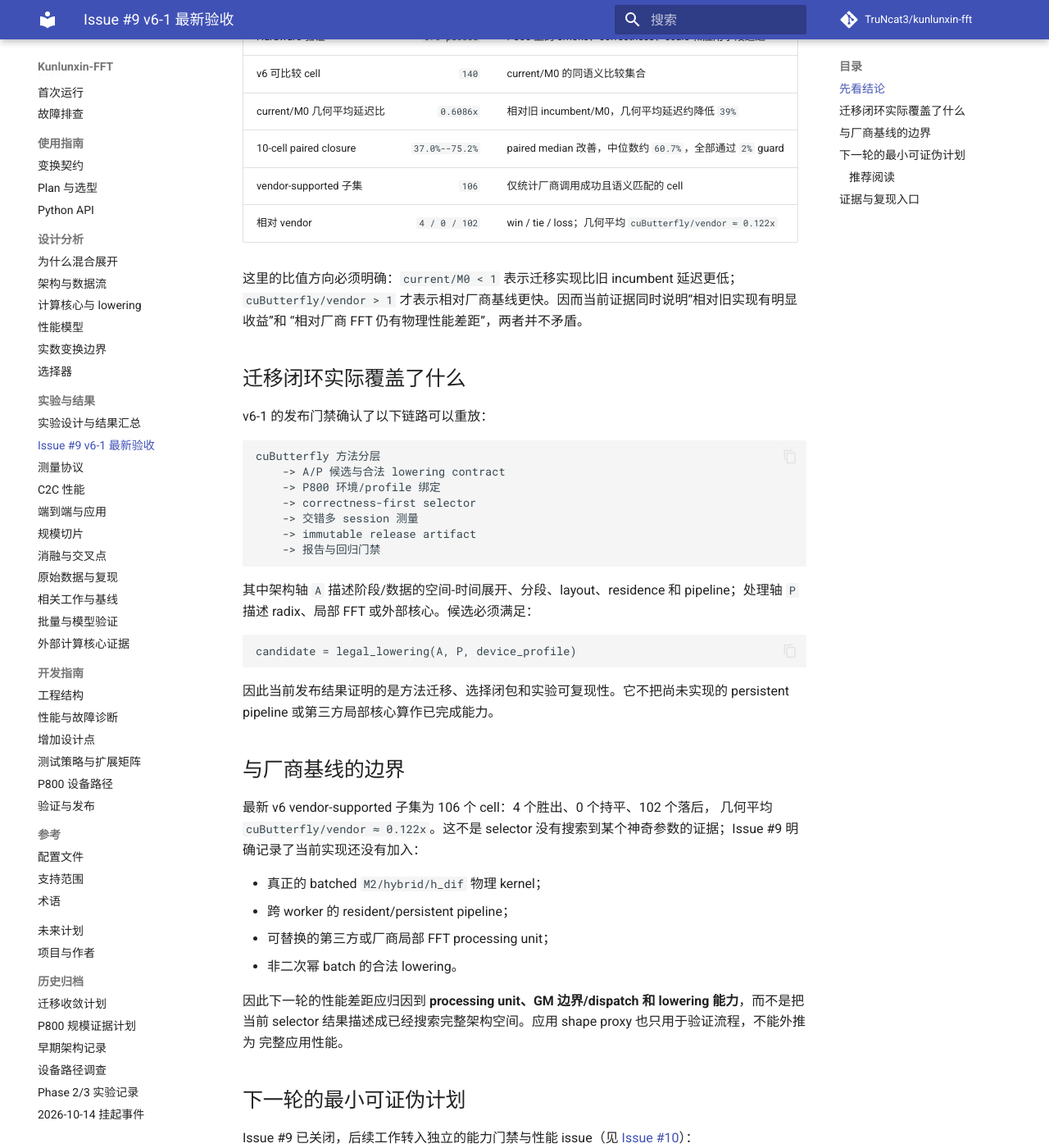
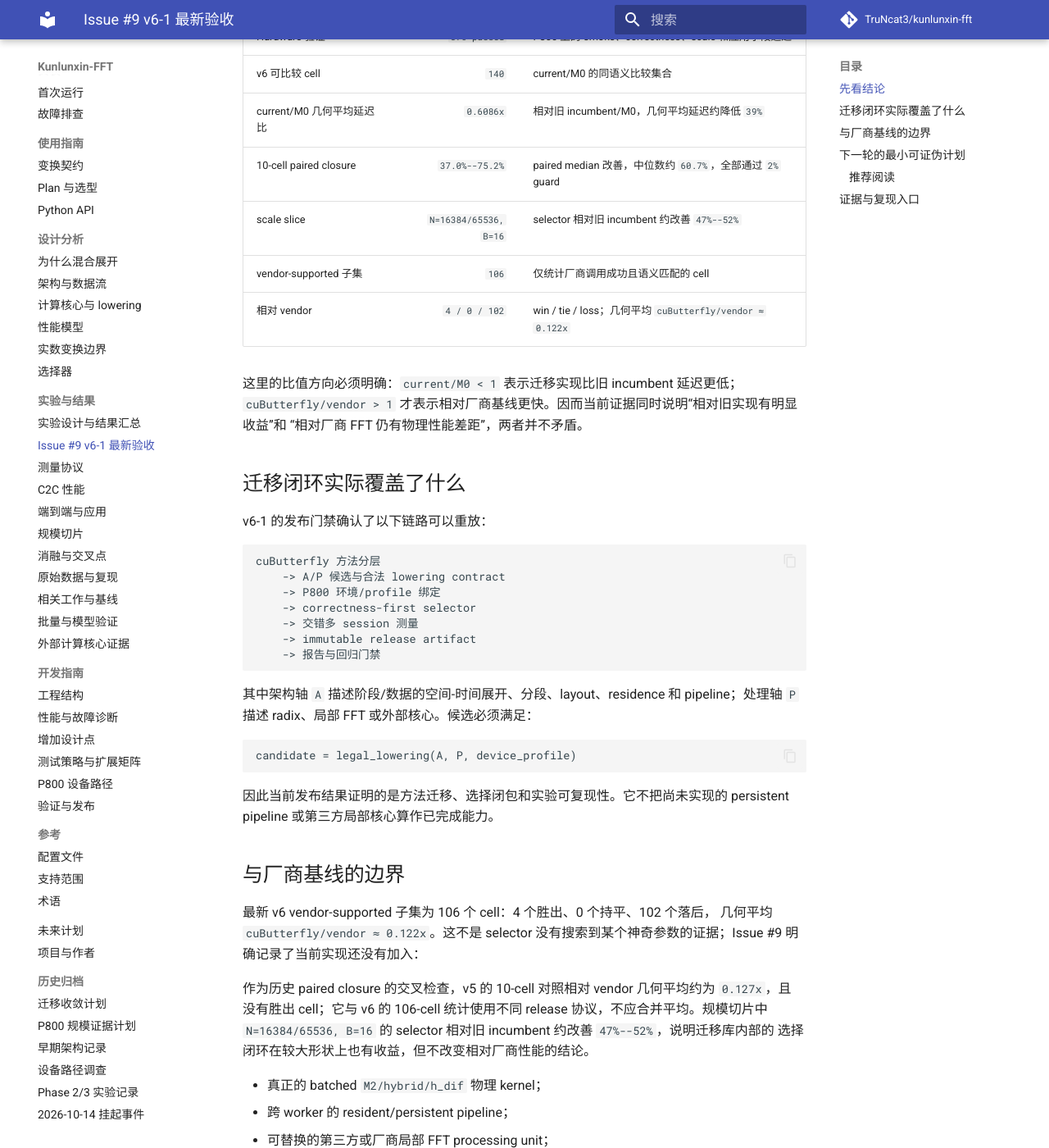
Before and after one commit to TruNcat3/kunlunxin-fft, an MkDocs documentation site: the page built from docs/benchmarks/issue9-v61.md, in a window 1280 px wide and 1400 px high, scrolled down 529 px. Shown: the whole window at 82% size. Built offline with MkDocs 1.6.1 and Material for MkDocs 9.7.7, drawn with Linux system fonts in a browser that asks for light colours; comment, search, counter and statistics services are not loaded.

Commit message:
docs: include latest Issue #9 scale evidence

```diff
--- a/docs/benchmarks/issue9-v61.md
+++ b/docs/benchmarks/issue9-v61.md
@@ -18,6 +18,7 @@ Issue #9 的目标是证明 cuButterfly 的方法能够在 P800 上形成可复
 | v6 可比较 cell | `140` | current/M0 的同语义比较集合 |
 | current/M0 几何平均延迟比 | `0.6086x` | 相对旧 incumbent/M0，几何平均延迟约降低 `39%` |
 | 10-cell paired closure | `37.0%--75.2%` | paired median 改善，中位数约 `60.7%`，全部通过 `2%` guard |
+| scale slice | `N=16384/65536, B=16` | selector 相对旧 incumbent 约改善 `47%--52%` |
 | vendor-supported 子集 | `106` | 仅统计厂商调用成功且语义匹配的 cell |
 | 相对 vendor | `4 / 0 / 102` | win / tie / loss；几何平均 `cuButterfly/vendor ≈ 0.122x` |
 
@@ -54,6 +55,11 @@ pipeline 或第三方局部核心算作已完成能力。
 最新 v6 vendor-supported 子集为 106 个 cell：4 个胜出、0 个持平、102 个落后，
 几何平均 `cuButterfly/vendor ≈ 0.122x`。这不是 selector 没有搜索到某个神奇参数的证据；Issue #9
 明确记录了当前实现还没有加入：
+
+作为历史 paired closure 的交叉检查，v5 的 10-cell 对照相对 vendor 几何平均约为 `0.127x`，且
+没有胜出 cell；它与 v6 的 106-cell 统计使用不同 release 协议，不应合并平均。规模切片中
+`N=16384/65536, B=16` 的 selector 相对旧 incumbent 约改善 `47%--52%`，说明迁移库内部的
+选择闭环在较大形状上也有收益，但不改变相对厂商性能的结论。
 
 - 真正的 batched `M2/hybrid/h_dif` 物理 kernel；
 - 跨 worker 的 resident/persistent pipeline；
```
